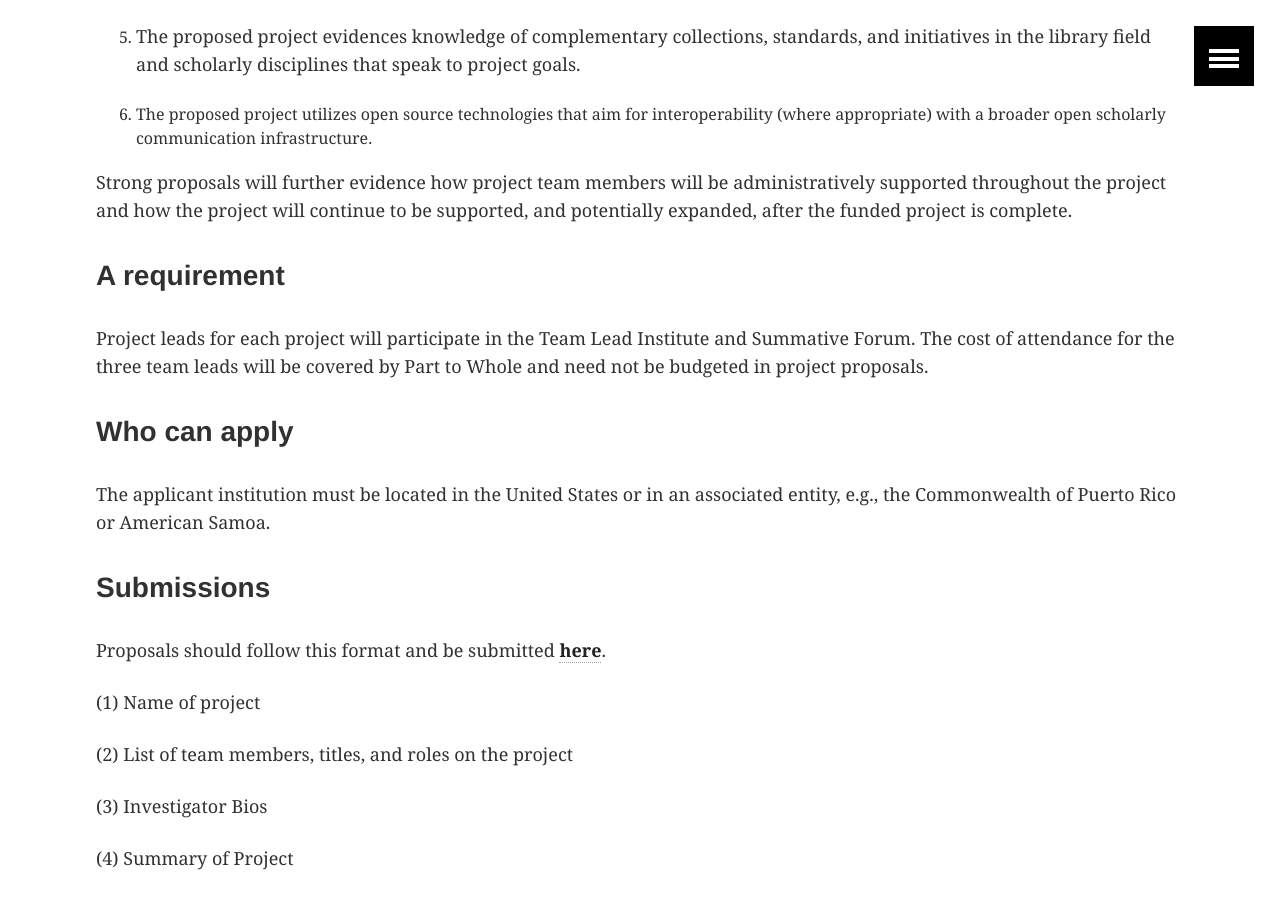
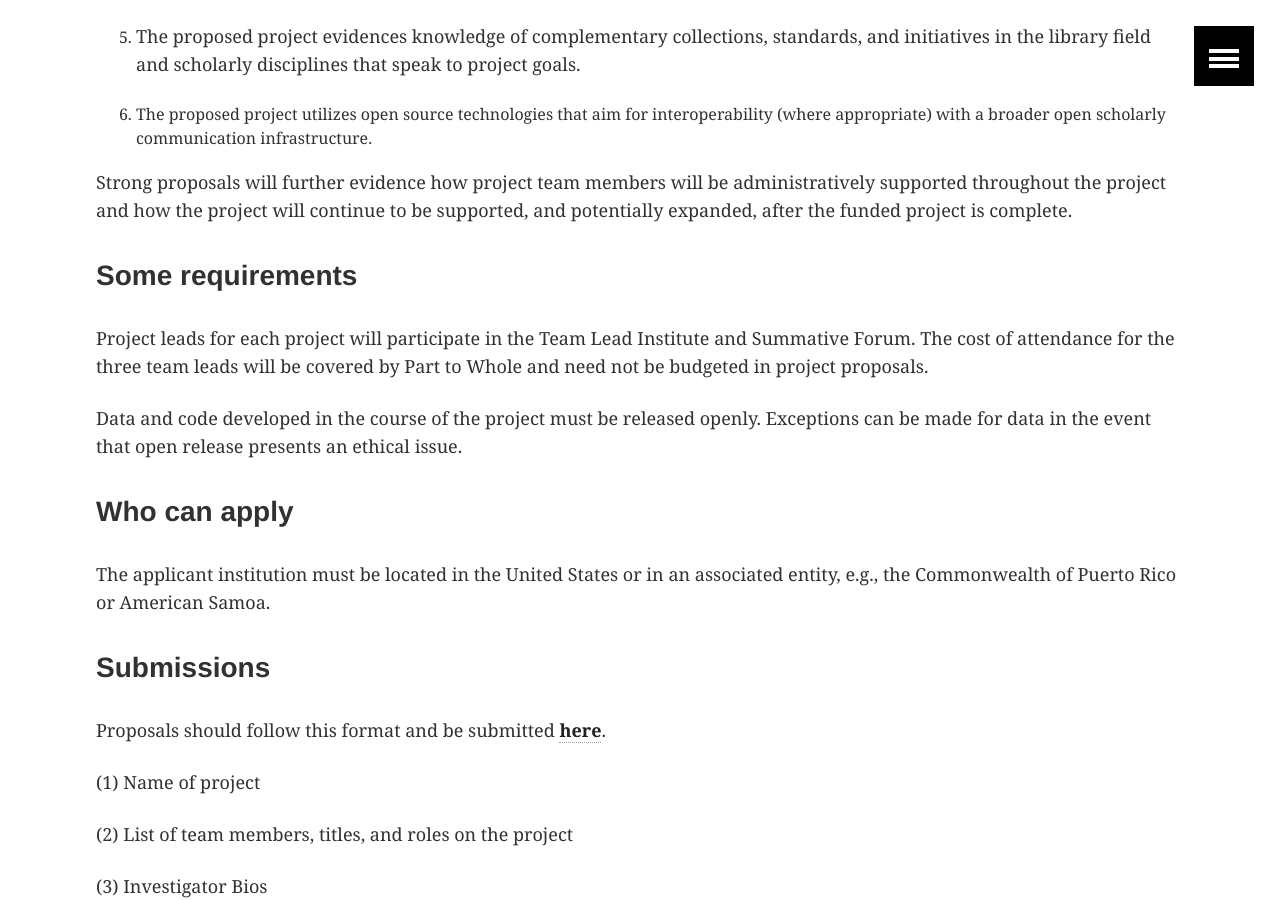
Before and after one commit to collectionsasdata/part2whole, a Jekyll site: the page built from cfp.md, in a window 1280 px wide and 900 px high, scrolled down 3069 px. Built offline with Jekyll 4.4.1, drawn with Linux system fonts in a browser that asks for light colours.

Commit message:
Update cfp.md

```diff
--- a/cfp.md
+++ b/cfp.md
@@ -75,9 +75,11 @@ We discourage proposals that ask for funds for contingent or temporary labor. St
 
 Strong proposals will further evidence how project team members will be administratively supported throughout the project and how the project will continue to be supported, and potentially expanded, after the funded project is complete.
 
-### A requirement
+### Some requirements
 
 Project leads for each project will participate in the Team Lead Institute and Summative Forum. The cost of attendance for the three team leads will be covered by Part to Whole and need not be budgeted in project proposals.
+
+Data and code developed in the course of the project must be released openly. Exceptions can be made for data in the event that open release presents an ethical issue.
 
 ### Who can apply
 
```
